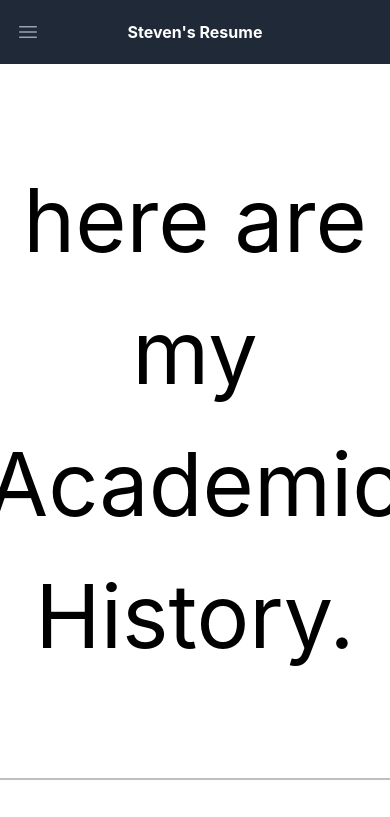
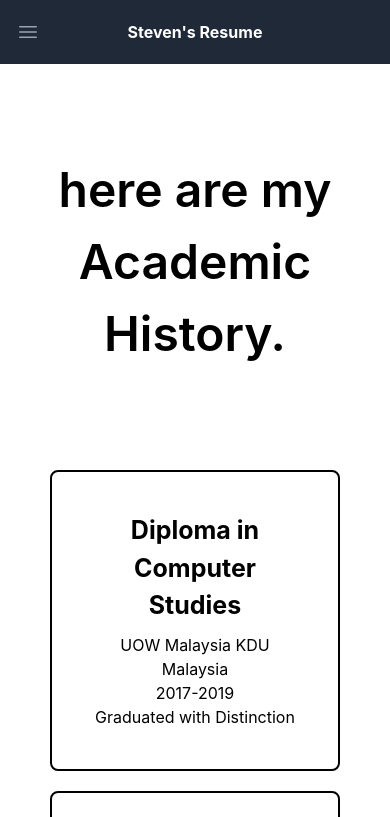
Before and after one commit to steven-appdev/my-resume, a React (Create React App) app: page /academic in a window 390 px wide. Shown: the top 817 px of the page. Built offline with nearby package versions, Linux system fonts and the light colour scheme.

Commit message:
Improved Academic History page responsiveness

```diff
--- /dev/null
+++ b/src/components/academichistory.js
@@ -0,0 +1,11 @@
+export default function AcademicHistory(props){
+    return(
+        <div className='animate__animated animate__flipInX border-[2px] my-5 p-10 border-black rounded-lg text-center'>
+            <h2 className='text-[25px] font-bold pb-2'>{props.content.title}</h2>
+            <p>{props.content.university}</p>
+            <p>{props.content.country}</p>
+            <p>{props.content.year}</p>
+            <p>{props.content.award}</p>
+        </div>
+    )
+}
--- a/src/components/title.js
+++ b/src/components/title.js
@@ -1,5 +1,5 @@
 export default function Title(props){
     return(
-        <h1 className="animate__animated animate__fadeIn text-[88px] text-center mb-20">{props.title}</h1>
+        <h1 className="animate__animated animate__fadeIn font-semibold text-[48px] sm:text-[88px] text-center mb-20">{props.title}</h1>
     )
 }
--- a/src/pages/academic.js
+++ b/src/pages/academic.js
@@ -1,3 +1,4 @@
+import AcademicHistory from '../components/academichistory';
 import Title from '../components/title';
 
 const history = [
@@ -8,20 +9,12 @@ const history = [
 
 export default function Academic(){
     return(
-        <div className='flex flex-col h-screen pt-10'>
-            <div className='flex flex-1 justify-center main'>
-                <div className='flex flex-col academic'>
-                    <Title title='here are my Academic History.'/>
-                    {history.map((item) => (
-                        <div className='animate__animated animate__flipInX academic-entry'>
-                            <h2 className='text-[25px] font-bold pb-2'>{item.title}</h2>
-                            <p>{item.university}</p>
-                            <p>{item.country}</p>
-                            <p>{item.year}</p>
-                            <p>{item.award}</p>
-                        </div>
-                    ))}
-                </div>
+        <div className='flex flex-col grow items-center pt-10'>
+            <Title title='here are my Academic History.'/>
+            <div className='w-full lg:w-[70%]'>
+                {history.map((item) => (
+                    <AcademicHistory content={item}/>
+                ))}
             </div>
         </div>
     );
```
Also changed, not shown: src/img/sort-down.png (deleted).
